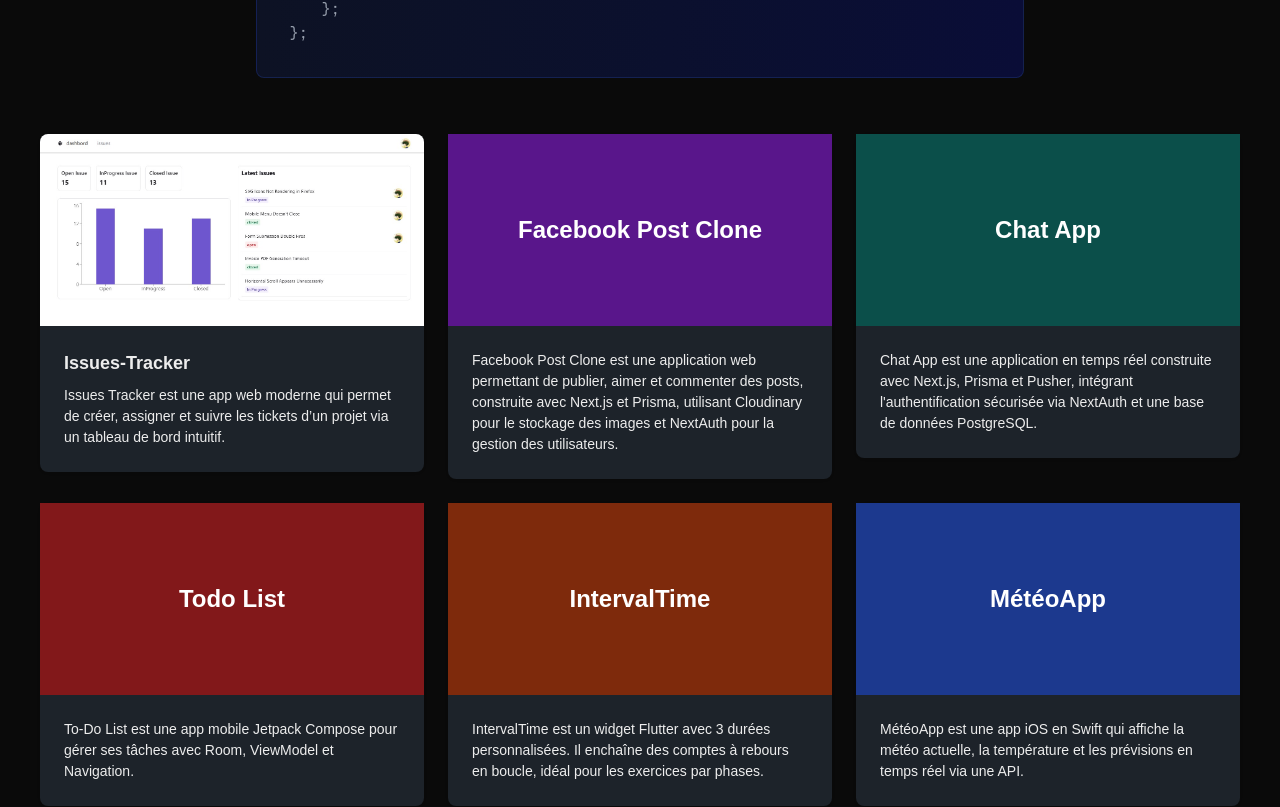
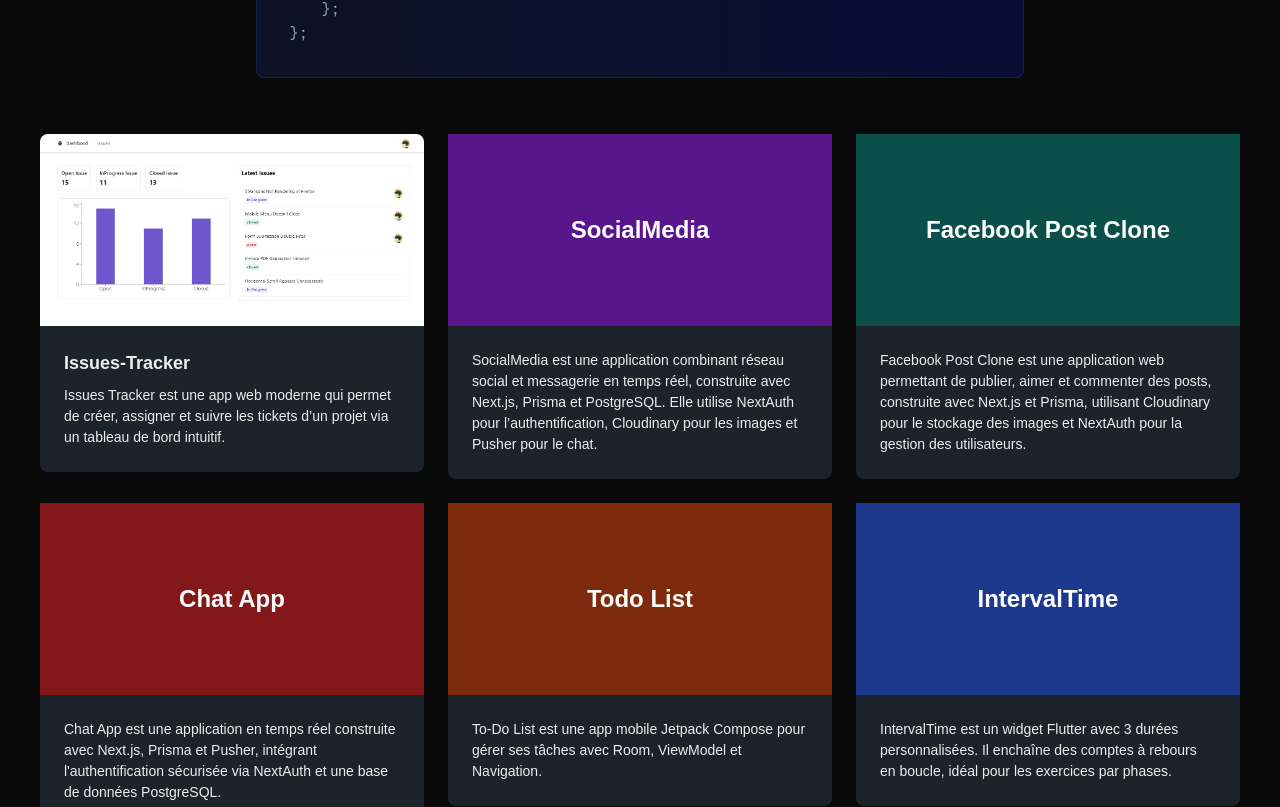
Before and after one commit to y-elmaa/p-portfolio, a Next.js app: page / in a window 1280 px wide. Shown: the part 1300-2107 px from the top of the page. Built offline with nearby package versions, Linux system fonts and the light colour scheme.

Commit message:
add socialmedia

```diff
--- a/app/components/content.ts
+++ b/app/components/content.ts
@@ -6,6 +6,12 @@ export const projects = [
     Tech: ["Next.js", "prisma", "postgresql"],
     image: "issues-tracker.jpg",
   },
+  {
+  Title: "SocialMedia",
+  Description:"SocialMedia est une application combinant réseau social et messagerie en temps réel, construite avec Next.js, Prisma et PostgreSQL. Elle utilise NextAuth pour l’authentification, Cloudinary pour les images et Pusher pour le chat.",
+  Tech: ["Next.js", "Prisma", "NextAuth", "PostgreSQL", "Cloudinary", "Pusher"],
+}
+,
   {
     Title: "Facebook Post Clone",
     Description:
@@ -46,6 +52,8 @@ export const projects = [
 
 export const links = [
   "https://issues-tracker-tan.vercel.app/issues",
+  "https://socialmedia-seven-psi.vercel.app/",
+
   "https://facbook-post.vercel.app/",
   "https://chatapp-six-kappa.vercel.app/",
   "https://github.com/y-elmaa/ToDoList",
```
